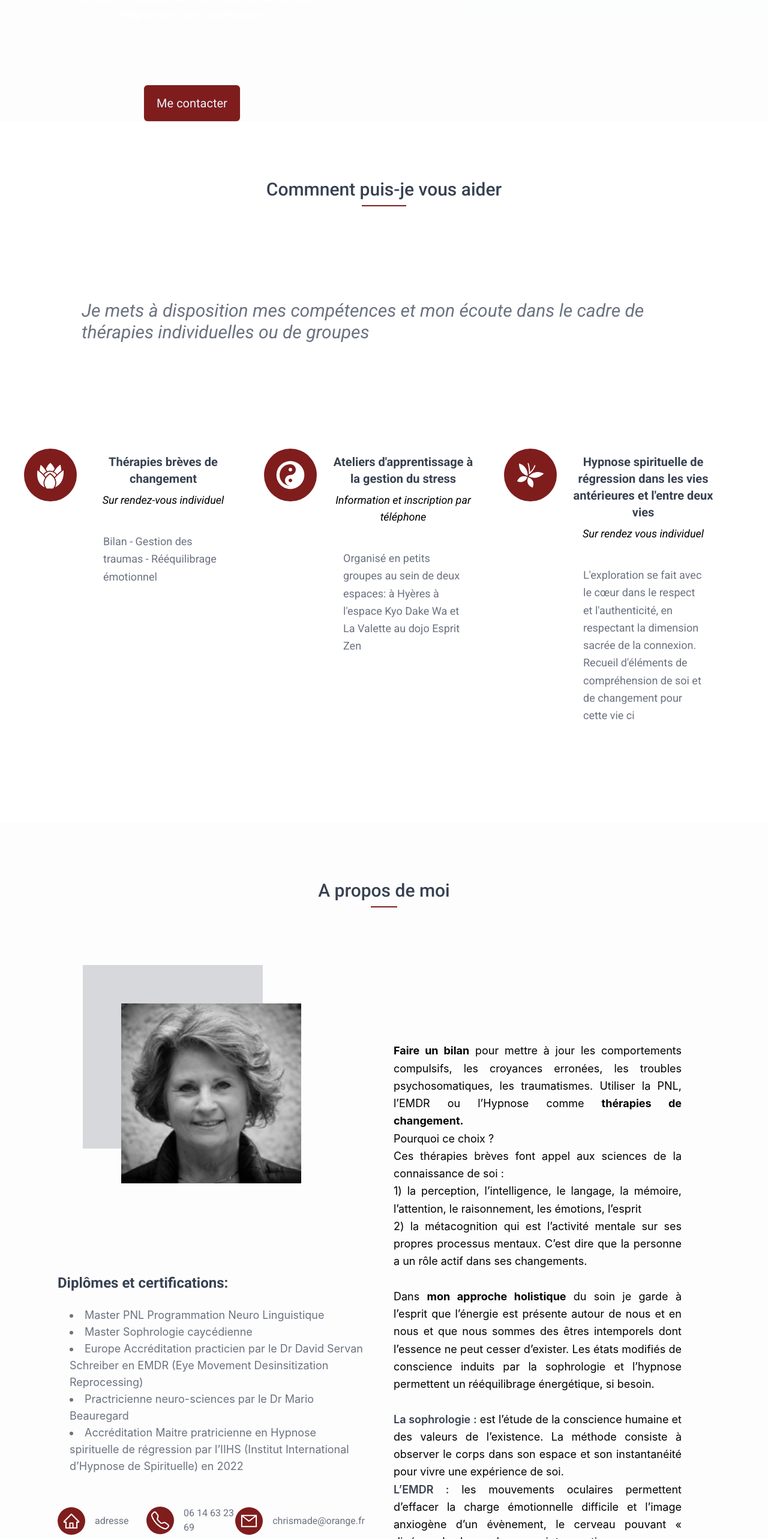
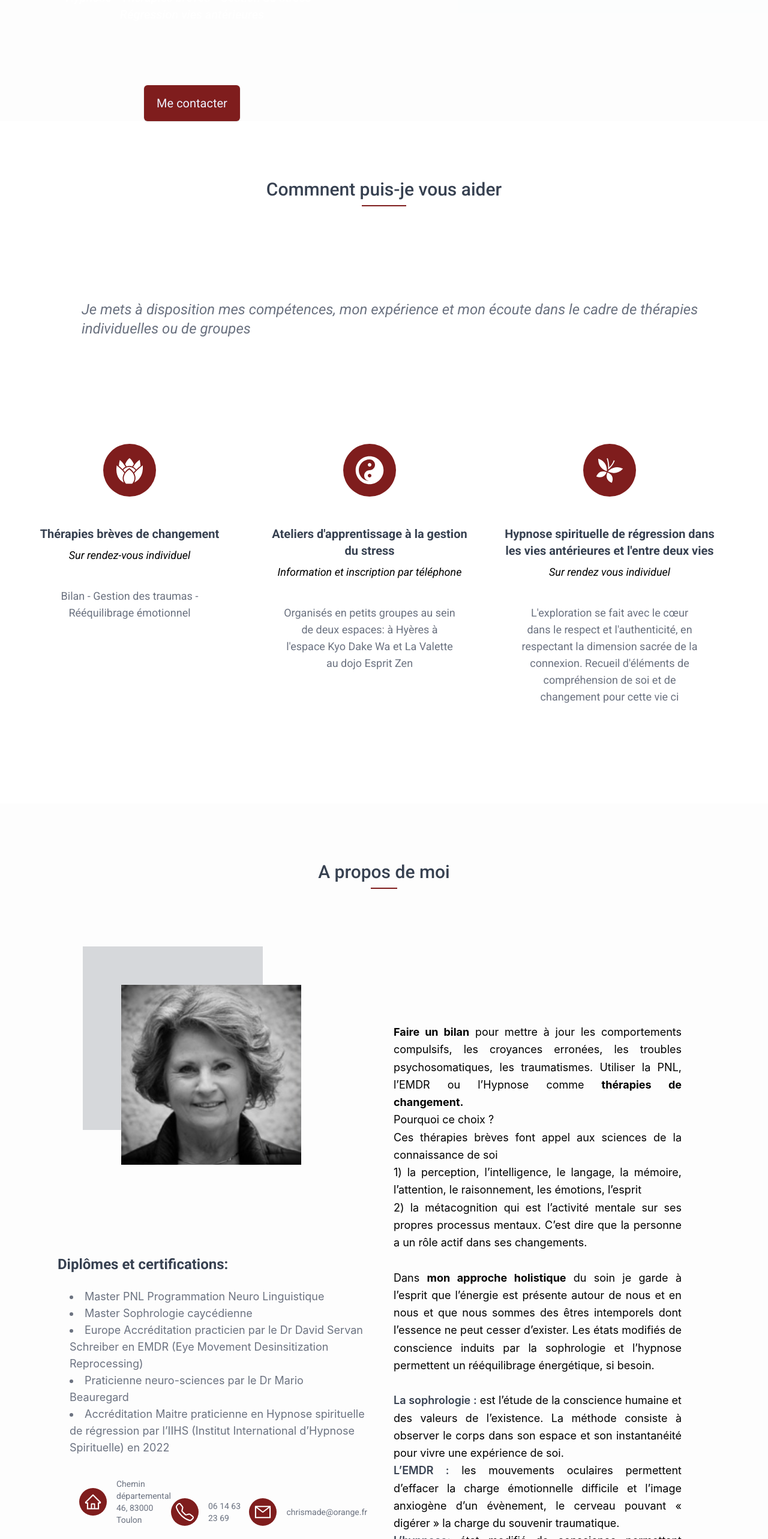
Before and after one commit to Alfred83500/ChristineMadec_psycho, a Next.js app: page / in a window 1280 px wide. Shown: the part 234-2800 px from the top of the page at 60% size. Built offline with nearby package versions, Linux system fonts and the light colour scheme.

Commit message:
Initial commit from Create Next App

```diff
--- a/components/About/About.js
+++ b/components/About/About.js
@@ -28,7 +28,7 @@ export default function About({title, imageUrl, imageAlt, body}) {
 
                 </div>
 
-                <div className="space-x-5 mt-32 md:p-4">
+                <div className="space-x-5 mt-32 md:p-4 hidden lg:block ">
                     <h3 className="font-roboto font-semibold text-gray-700 text-2xl mb-6">Diplômes et
                         certifications:</h3>
 
@@ -37,17 +37,17 @@ export default function About({title, imageUrl, imageAlt, body}) {
                     <li className="text-gray-500  text-lg">Europe Accréditation practicien par le Dr David Servan
                         Schreiber en EMDR (Eye Movement Desinsitization Reprocessing)
                     </li>
-                    <li className="text-gray-500  text-lg">Practricienne neuro-sciences par le Dr Mario Beauregard
+                    <li className="text-gray-500  text-lg">Praticienne  neuro-sciences par le Dr Mario Beauregard
                     </li>
-                    <li className="text-gray-500  text-lg">Accréditation Maitre pratricienne en Hypnose spirituelle
-                        de régression par l&rsquo;IIHS (Institut International d&rsquo;Hypnose de Spirituelle) en
+                    <li className="text-gray-500  text-lg">Accréditation Maitre  praticienne en Hypnose spirituelle
+                        de régression par l&rsquo;IIHS (Institut International d&rsquo;Hypnose Spirituelle) en
                         2022
                     </li>
 
-
+                    <ContactElement/>
                 </div>
 
-                <ContactElement/>
+
                 </div>
 
 
@@ -55,13 +55,13 @@ export default function About({title, imageUrl, imageAlt, body}) {
 
                     <div>
 
-                        <p className="mt-12 text-medium text-left leading-relaxed text-justify md:p-4 text-lg mr-8 "><span
+                        <p className="mt-12 text-medium text-left leading-relaxed text-justify md:p-4 text-lg lg:mr-8 "><span
                             className='font-bold'>Faire un bilan</span> pour mettre à jour les comportements compulsifs,
                             les
                             croyances erronées, les troubles psychosomatiques, les traumatismes.
                             Utiliser la PNL, l&rsquo;EMDR ou l&rsquo;Hypnose comme <span className='font-bold'>thérapies de changement. </span>
                             <br/>Pourquoi ce choix ?<br/>
-                            Ces thérapies brèves font appel aux sciences de la connaissance de soi : <br/>
+                            Ces thérapies brèves font appel aux sciences de la connaissance de soi <br/>
                             1) la perception, l’intelligence, le langage, la mémoire, l&rsquo;attention, le
                             raisonnement, les émotions, l&rsquo;esprit <br/>
                             2) la métacognition qui est l&rsquo;activité mentale sur ses propres processus
@@ -88,6 +88,25 @@ export default function About({title, imageUrl, imageAlt, body}) {
                             soi et d’explorer d&rsquo;autres espaces comme les vies antérieures. </p>
                     </div>
 
+                    <div className="space-x-5 mt-32 md:p-4 lg:hidden block ">
+                        <h3 className="font-roboto font-semibold text-gray-700 text-2xl mb-6">Diplômes et
+                            certifications:</h3>
+
+                        <li className="text-gray-500  text-lg">Master PNL Programmation Neuro Linguistique</li>
+                        <li className="text-gray-500  text-lg">Master Sophrologie caycédienne</li>
+                        <li className="text-gray-500  text-lg">Europe Accréditation practicien par le Dr David Servan
+                            Schreiber en EMDR (Eye Movement Desinsitization Reprocessing)
+                        </li>
+                        <li className="text-gray-500  text-lg">Praticienne  neuro-sciences par le Dr Mario Beauregard
+                        </li>
+                        <li className="text-gray-500  text-lg">Accréditation Maitre  praticienne en Hypnose spirituelle
+                            de régression par l&rsquo;IIHS (Institut International d&rsquo;Hypnose Spirituelle) en
+                            2022
+                        </li>
+
+                        <ContactElement/>
+                    </div>
+
                     {/*<div>*/}
                     {/*    <button className="mt-12"><a href={link}> en savoir plus </a></button>*/}
                     {/*</div>*/}
--- a/components/ContactElement/ContactElement.js
+++ b/components/ContactElement/ContactElement.js
@@ -4,7 +4,7 @@ import {BsTelephone} from "react-icons/bs";
 
 const ServicesItems = [
     {
-        title: 'adresse',
+        title: 'Chemin départemental 46, 83000 Toulon',
 
         emote: <AiOutlineHome/>,
 
@@ -42,7 +42,7 @@ export default function contactElement(bg, textsize) {
                             >
                                 {item.emote}
                             </div>
-                            <div className="font-roboto text-gray-500 w-full ml-4 text-md xl:text-md ">
+                            <div className="font-roboto text-gray-500 w-full ml-4 text-sm xl:text-md ">
                                 {item.title}
                             </div>
 
--- a/components/serviceCard/ServiceCard.js
+++ b/components/serviceCard/ServiceCard.js
@@ -3,17 +3,17 @@ import React from 'react'
 export default function ServiceCard({title, subtitle, body, emote}) {
     return (
 
-        <div className='w-full flex flex-col xl:flex-row items-start  mt-10 sm:mt-0   '>
+        <div className='w-full flex flex-col justify-center 2xl:flex-row items-start  mt-10 sm:mt-0   '>
             <div
-                className="mx-auto  bg-red-900 p-5 flex items-start  rounded-full text-5xl text-white mb-10 xl:mb-0">
+                className="mx-auto  bg-red-900 p-5 flex items-start  rounded-full text-5xl text-white mb-10 xxl:mb-0">
                 {emote}
 
             </div>
-            <div className='card-content flex flex-col items-center justify-center xl:ml-6'>
+            <div className='card-content flex flex-col items-center justify-center xxl:ml-6'>
                 <div><h3 className="text-center lg:text-xl text-xl font-semibold text-gray-700  text-gray-700 text-md pt-2"> {title} </h3></div>
                 <div><h4 className="text-center   text-black text-lg italic pt-2">{subtitle}</h4></div>
                 <div><p
-                    className=" text-medium  leading-relaxed w-10/12 mx-auto text-lg  text-gray-500 text-left mt-10 "> {body} </p>
+                    className=" text-medium  w-10/12 mx-auto text-lg text-center text-gray-500 mt-10 "> {body} </p>
                 </div>
                 {/*<div>*/}
                 {/*    <button className="mt-12"><a href={link}> en savoir plus </a></button>*/}
--- a/components/servicesSection/ServicesSection.js
+++ b/components/servicesSection/ServicesSection.js
@@ -17,7 +17,7 @@ const ServicesItems = [
     {
         title: `Ateliers d'apprentissage à la gestion du stress`,
         subtitle: `Information et inscription par téléphone`,
-        body: `Organisé en petits groupes au sein de deux espaces: à Hyères à l'espace Kyo Dake Wa et La Valette au dojo Esprit Zen`,
+        body: `Organisés en petits groupes au sein de deux espaces: à Hyères à l'espace Kyo Dake Wa et La Valette au dojo Esprit Zen`,
         emote: <FaYinYang/>,
 
 
@@ -41,8 +41,8 @@ export default function services() {
             <div className=" sm:mt-12 md:p-12 flex justify-between items-center ">
 
 
-                <p className='text-md sm:text-3xl italic text-gray-500 sm:ml-12 sm:mt-2 ml-1.5'>Je mets à disposition
-                    mes compétences et mon écoute dans le cadre de thérapies individuelles ou de groupes</p></div>
+                <p className='text-md sm:text-2xl italic text-gray-500 sm:ml-12 sm:mt-2 ml-1.5'>Je mets à disposition
+                    mes compétences, mon expérience et mon écoute dans le cadre de thérapies individuelles ou de groupes</p></div>
             <div className='w-full flex flex-col md:flex-row justify-between items-center md:items-start  mt-24'>
 
                 {ServicesItems.map((item) => {
--- a/pages/contact/index.js
+++ b/pages/contact/index.js
@@ -41,14 +41,14 @@ const Contact = () => {
     return (
 
         <div
-            className="absolute b py-36 bg-gray-200 bg-opacity-20 px-2 sm:px-6 h-[100vh] w-screen flex flex-col items-center font-roboto">
+            className=" b py-24 bg-gray-200 bg-opacity-20 px-2 sm:px-6 h-full w-screen flex flex-col items-center font-roboto">
             <div className="flex flex-col items-center">
                 <div className="uppercase text-5xl font-semibold text-gray-700 mx-auto ">Formulaire de Contact</div>
                 <div className="h-1 bg-red-900 w-32 mt-12"></div>
             </div>
 
 
-            <div className="mx-auto w-full max-w-7xl rounded-xl bg-white p-8 pt-12 px-12 shadow my-24 ">
+            <div className="mx-auto w-10/12 max-w-5xl rounded-xl bg-white pt-12 px-12 shadow my-12 ">
                 <form onSubmit={handleSubmit(onSubmit)} className="flex flex-col">
 
 
@@ -134,7 +134,7 @@ const Contact = () => {
                             value: 1000,
                             message: 'votre message est trop long'
                         }
-                    })} rows="7"
+                    })} rows="4"
                               className={`border-b mt-12 w-12/12 focus:border-b focus:border-gray-800 focus:outline-none  ${errors.message ? 'border-red-700' : null}`}/>
 
                     <ErrorMessage
```
Also changed, not shown: components/Tarifs/Tarifs.js (+15 -5 lines).
